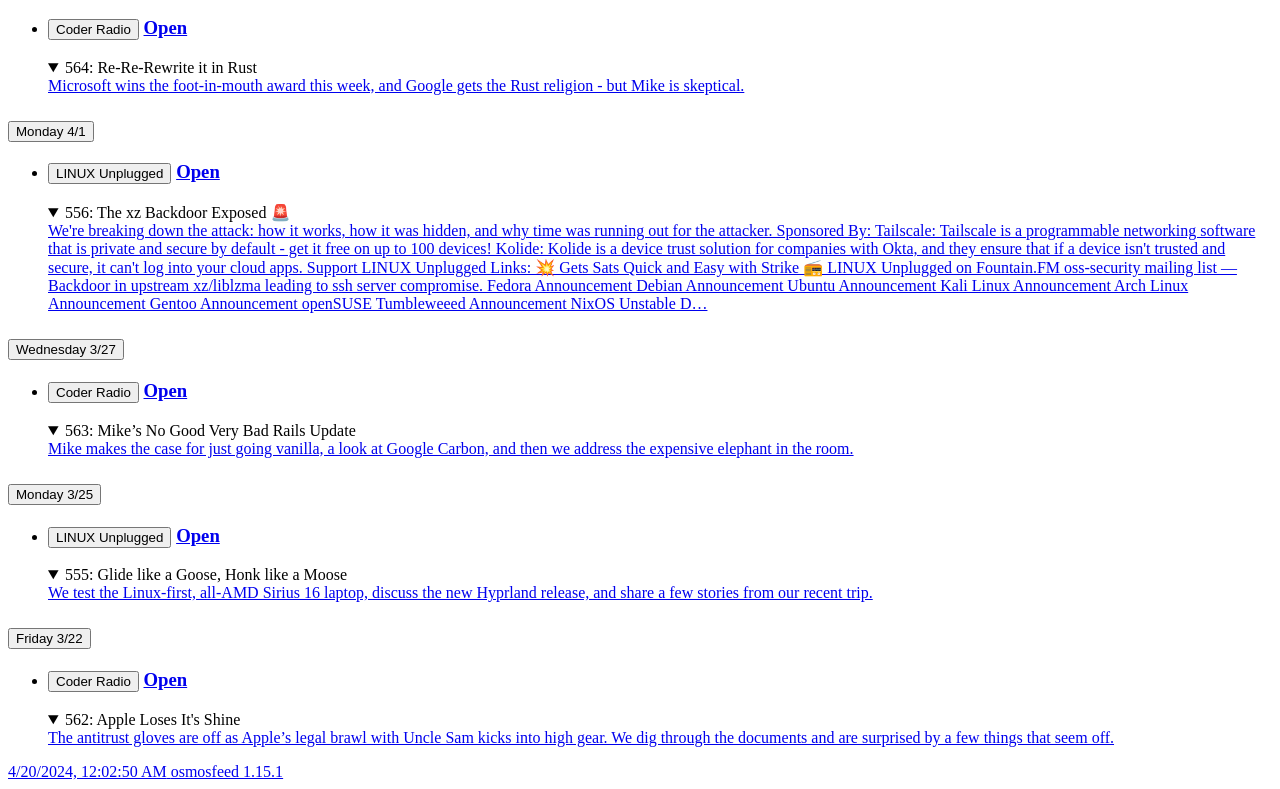
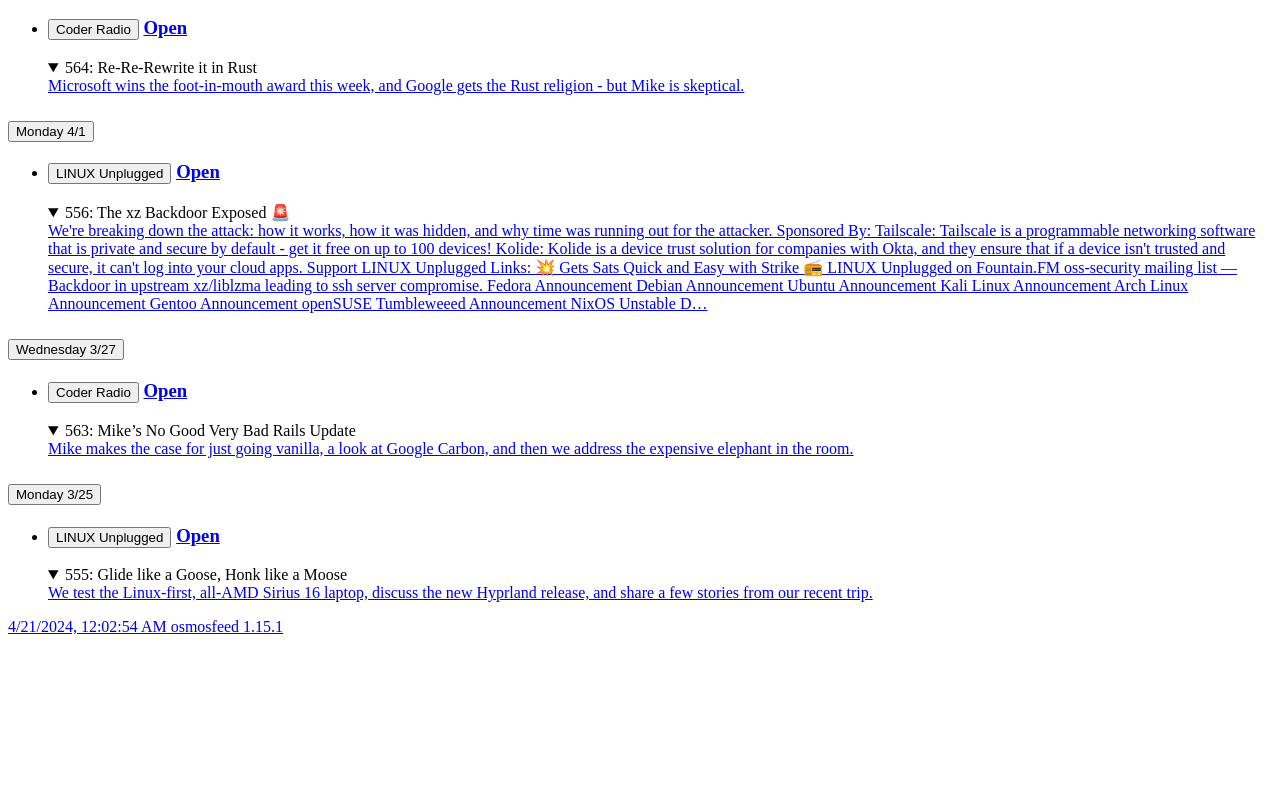
Before and after one commit to marshalmiller/podcasts, a plain HTML site: page index.html in a window 1280 px wide. Shown: the part 774-1563 px from the top of the page. After the commit the page ends 1418 px from the top, so only its background shows below. Drawn offline with Linux system fonts and the light colour scheme.

Commit message:
deploy: b630cd330da5b4f3824a3dc696a1535f8ef06daa

```diff
--- a/index.html
+++ b/index.html
@@ -419,55 +419,10 @@
             </li>
         </ul>
       </section>
-      <section class="daily-content js-toggle-accordions-scope">
-        <h2 class="daily-heading">
-          <button
-            class="daily-heading-toggle"
-            data-action="toggle-accordions"
-            title="Click to toggle the day, Ctrl + click to toggle all."
-          >
-            <time class="daily-heading-toggle__weekday js-offset-weekday" data-offset-date=2024-03-22 datetime="2024-03-22T10:00:00.000Z">2024-03-22</time>
-            <time class="daily-heading-toggle__date js-offset-date" data-offset-date=2024-03-22 datetime="2024-03-22T10:00:00.000Z"></time>
-          </button>
-        </h2>
-        <ul class="sources card">
-            <li class="card__section">
-              <section class="js-toggle-accordions-scope">
-                <h3 class="source-heading">
-                  <button
-                    class="source-heading__name"
-                    data-action="toggle-accordions"
-                    title="Click to toggle the source, Ctrl + click to toggle all."
-                  >Coder Radio</button>
-                  <a class="source-heading__link" href="https://coder.show">Open</a>
-                </h3>
-                <section class="articles-per-source">
-                    <article>
-                      <details
-                        class="article-expander"
-                        data-action="toggle-native-accordion"
-                        data-accordion-key="ee4daf26-f0ea-4c48-90e8-06765342e066"
-                        open
-                      >
-                        <summary class="article-expander__title">562: Apple Loses It&#x27;s Shine</summary>
-                        <a class="article-summary-link article-summary-box-outer" href="https://coder.show/562">
-                          <div class="article-summary-box-inner media-object">
-                            <span class="media-object__text">
-                              <span>The antitrust gloves are off as Apple’s legal brawl with Uncle Sam kicks into high gear. We dig through the documents and are surprised by a few things that seem off.</span>
-                            </span>
-                          </div>
-                        </a>
-                      </details>
-                    </article>
-                </section>
-              </section>
-            </li>
-        </ul>
-      </section>
 
     <footer>
-      <a class="footer-link" href="https://github.com/marshalmiller/podcasts/actions/runs/8760936485">
-        <time id="build-timestamp" datetime="2024-04-20T00:02:50.051Z">2024-04-20T00:02:50.051Z</time>
+      <a class="footer-link" href="https://github.com/marshalmiller/podcasts/actions/runs/8768585972">
+        <time id="build-timestamp" datetime="2024-04-21T00:02:54.769Z">2024-04-21T00:02:54.769Z</time>
       </a>
       <a class="footer-link" href="https://github.com/osmoscraft/osmosfeed">osmosfeed 1.15.1</a>
     </footer>
```
Also changed, not shown: cache.json (+0 -18 lines), 1 other file.
